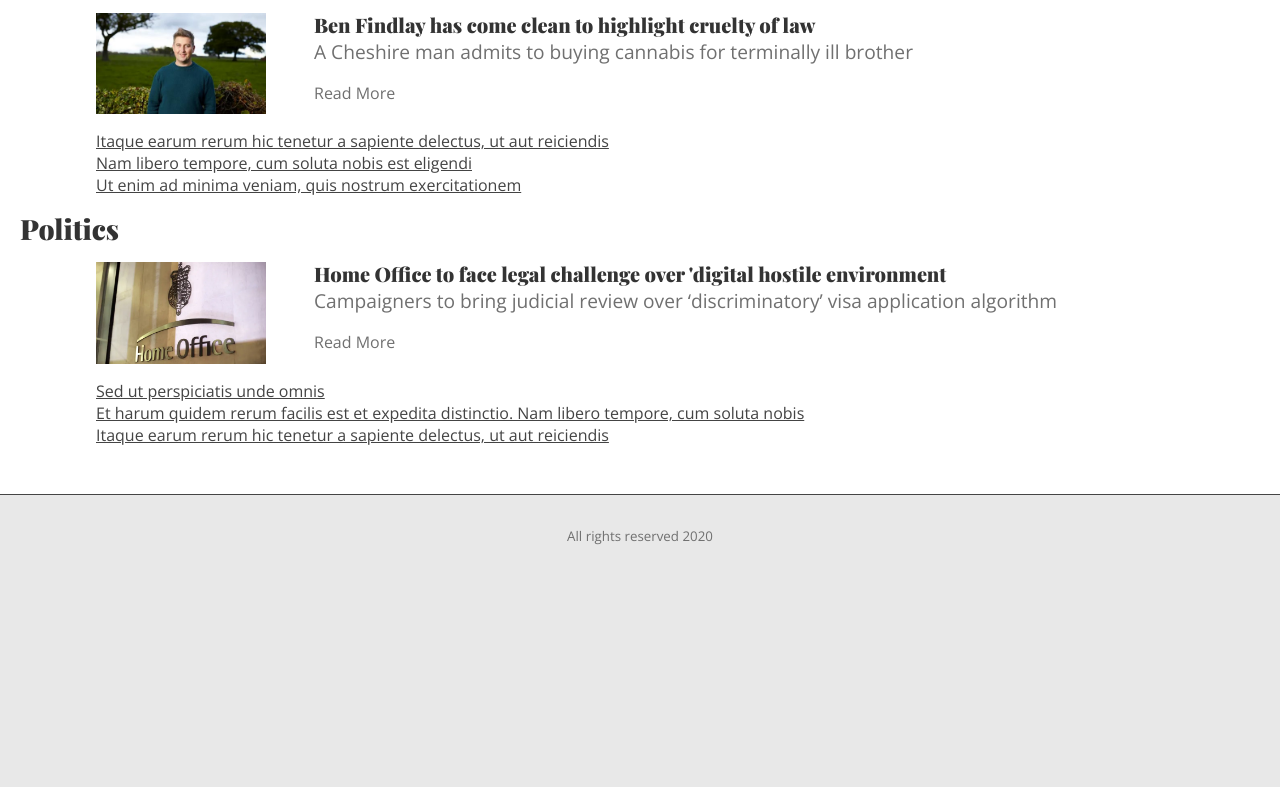
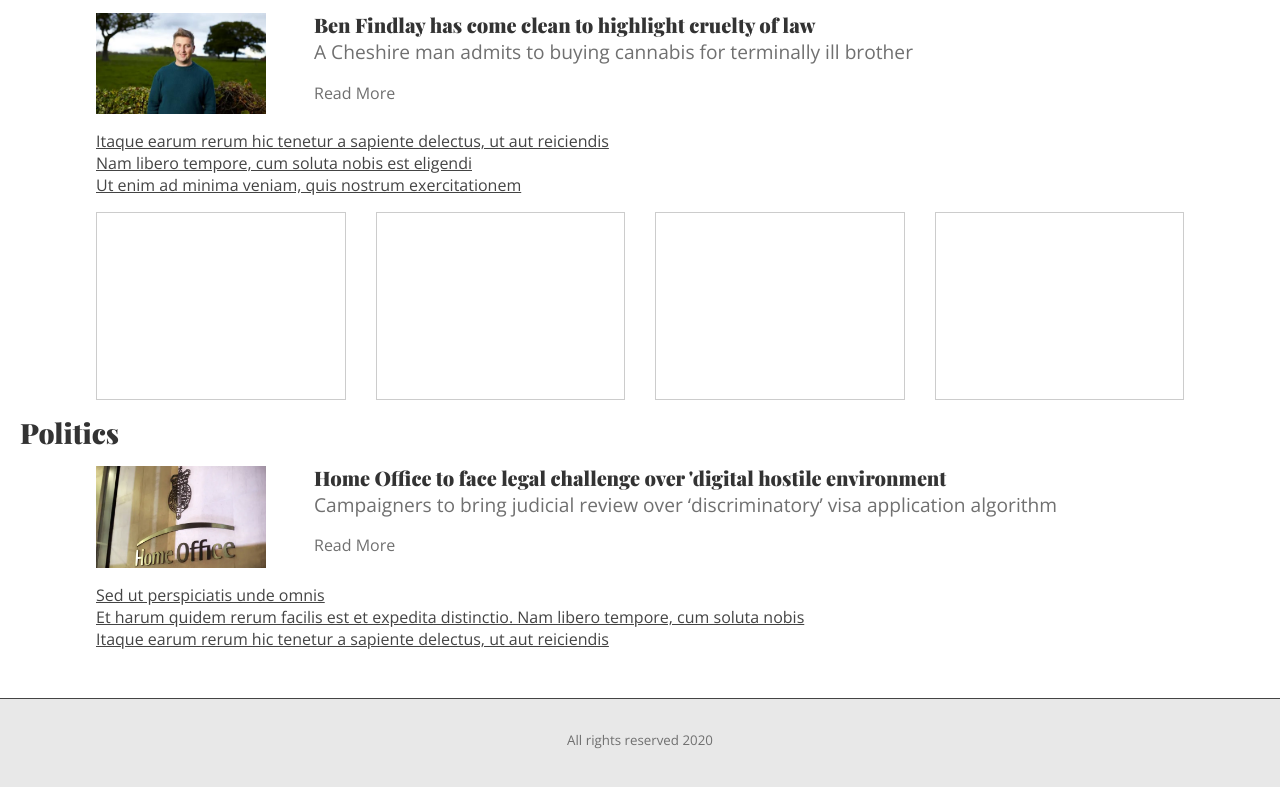
Before and after one commit to stevehoneyman/the-punk-journo, a website: page articles.html in a window 1280 px wide. Shown: the part 2523-3310 px from the top of the page. Before the commit the page ends 3116 px from the top, so only its background shows below. Drawn offline with nearby package versions, Linux system fonts and the light colour scheme.

Commit message:
temporary wireframe grid added to articles page

```diff
--- a/articles.html
+++ b/articles.html
@@ -125,12 +125,19 @@
 							<span class="read-more">Read More</span>
 						</div><!-- end right-col-->
 					</div><!-- end feature-full -->
+
 					<div class="additional-links">
 						<ul>
 							<li><a href="#">Itaque earum rerum hic tenetur a sapiente delectus, ut aut reiciendis</a></li>
 							<li><a href="#">Nam libero tempore, cum soluta nobis est eligendi</a></li>
 							<li><a href="#">Ut enim ad minima veniam, quis nostrum exercitationem</a></li>
 						</ul>
+					</div>
+					<div class="articles-grid">
+						<img src="images/white-holder-320.gif" alt="" class="white-holder">
+						<img src="images/white-holder-320.gif" alt="" class="white-holder">
+						<img src="images/white-holder-320.gif" alt="" class="white-holder">
+						<img src="images/white-holder-320.gif" alt="" class="white-holder">
 					</div>
 				</section>
 
--- a/css/scss/tools/globals.scss
+++ b/css/scss/tools/globals.scss
@@ -67,6 +67,31 @@
 	}
 }
 
+.articles-grid {
+	display: none;
+	margin-top: 1rem;
+
+	@include mq(680px) {
+		display: flex;
+	}
+}
+
+.white-holder {
+	width: 100%;
+//	padding: .5rem;
+	border: 1px solid #ccc;
+	background: $off-white;
+
+	@include mq(1001px) {
+		width: calc(25% - 22.5px);
+		margin-left: 30px;
+
+		&:nth-of-type(4n+1) {
+		//	border: 1px solid red;
+			margin-left: 0;
+		}
+	}
+}
 
 code {
 	display: block;
```
Also changed, not shown: css/app.css, images/grey-holder-320.gif (added), images/white-holder-320.gif (added).
